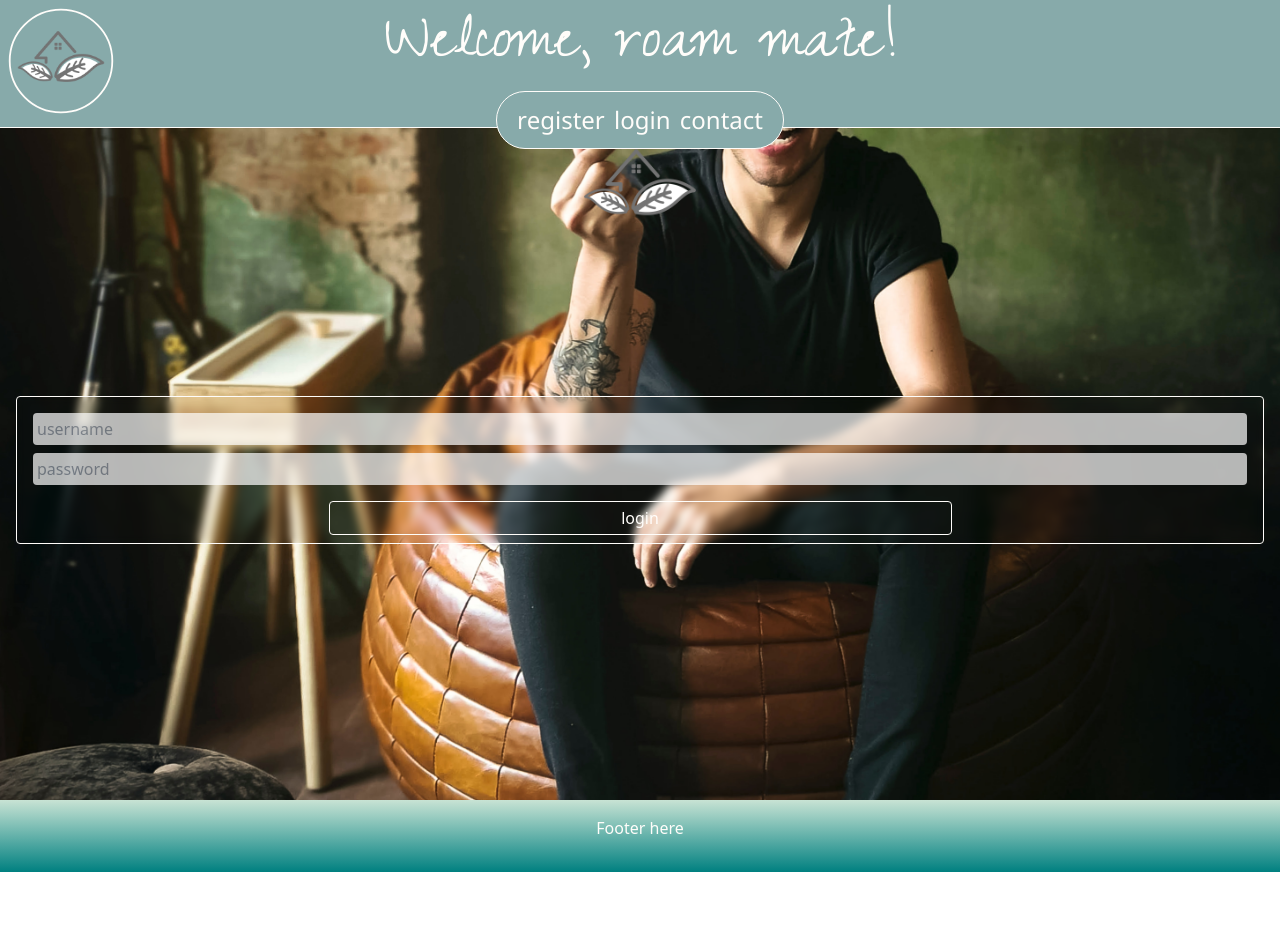
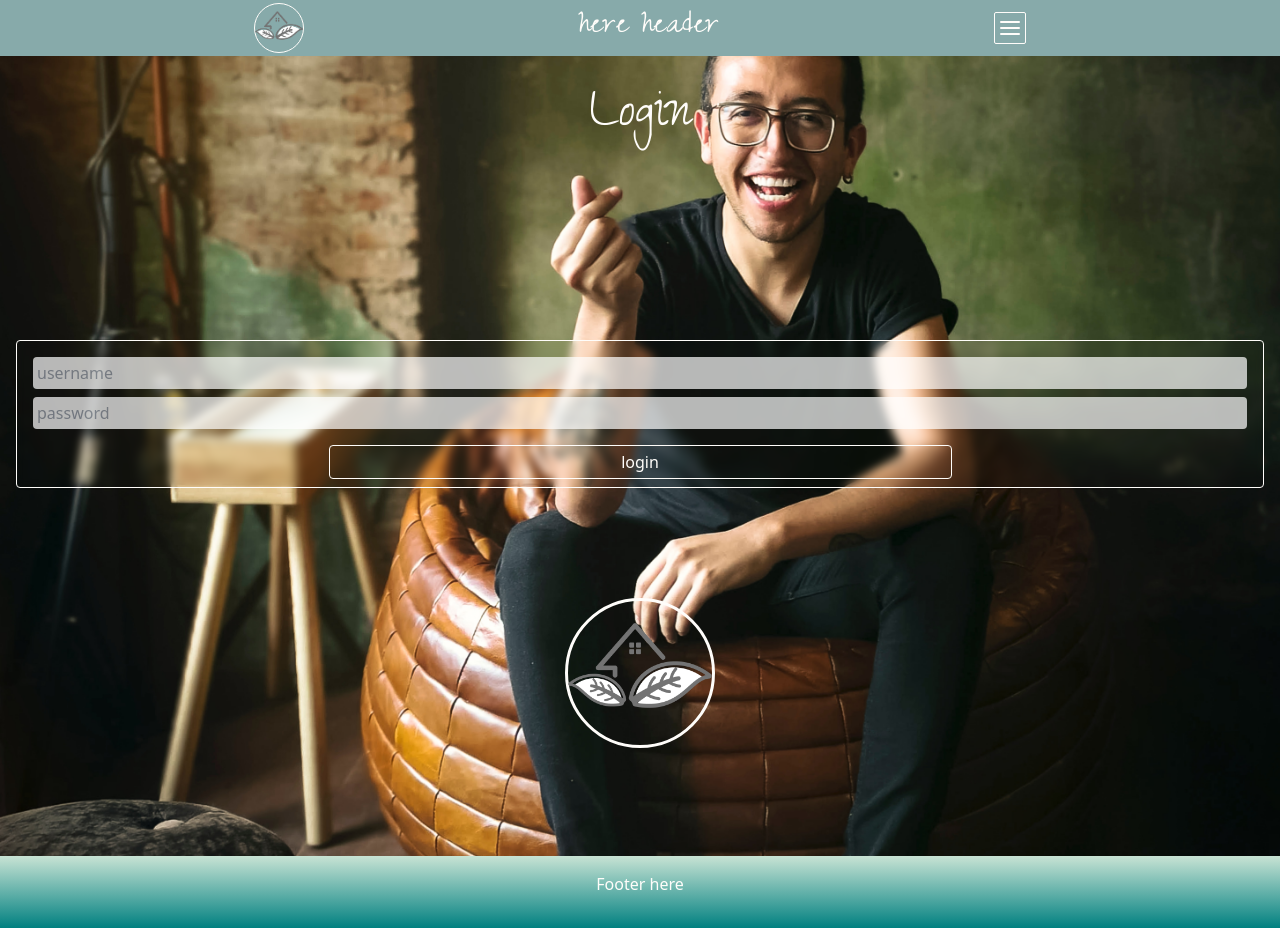
Before and after one commit to pietow/client-react, a React (Create React App) app: page /login in a window 1280 px wide. Before the commit the page ends 872 px from the top, so only its background shows below. Built offline with nearby package versions, Linux system fonts and the light colour scheme.

Commit message:
style: adjust general styling

```diff
--- a/src/App.js
+++ b/src/App.js
@@ -21,8 +21,8 @@ export default function App() {
 
     return (
         <BrowserRouter>
-            <HeaderLarge/>
-            {/* <Header toggle={toggle} setToggle={setToggle} toggleBurger={toggleBurger}/> */}
+            {/* <HeaderLarge/> */}
+            <Header toggle={toggle} setToggle={setToggle} toggleBurger={toggleBurger}/>
 
 
             <div className={toggle ? "transition duration-75 blur ease-in saturate-50" : "transition duration-50 ease-in"}>
--- a/src/components/Header/Header.jsx
+++ b/src/components/Header/Header.jsx
@@ -17,7 +17,7 @@ export default function Header({toggle, setToggle, toggleBurger}) {
 
   return (
       <header className="flex flex-row space-x-5 items-center justify-evenly h-14 sticky top-0 z-10 bg-teal-normal">
-        <Logo />
+        <a href="/" className='border border-best-white rounded-full'><Logo /></a>
         <h1 className="text-best-white font-zeyada text-4xl">here header</h1>
         <div ref={ref}>
           <div onClick={e => toggleBurger(e)} className={toggle ? "transition duration-300 ease-in-out rotate-180 hover:bg-teal-bright active:bg-light-orange" : "ease-in-out transition duration-300 hover:bg-teal-bright active:bg-light-orange"}>
--- a/src/components/Hero/Hero.jsx
+++ b/src/components/Hero/Hero.jsx
@@ -6,8 +6,8 @@ import Logo from '../Logo'
 const Hero = () => {
     return (
 
-        <section className="md:flex md:flex-col w-full h-screen bg-hero bg-cover bg-center">
-            <div className="w-1/2 overflow-hidden text-center m-auto bg-morning-sky-blue p-24 opacity-70 border border-best-white rounded-full">
+        <section className="md:flex md:flex-col w-full h-screen ">
+            <div className="w-1/2 overflow-hidden text-center m-auto p-24 opacity-70  bg-morning-sky-blue border border-best-white rounded-full">{/* backdrop-blur-sm */}
                 <figure className="flex justify-center mb-10 scale-[5]">
                     <Logo />
                 </figure>
--- a/src/components/RegisterInputs/inputList.js
+++ b/src/components/RegisterInputs/inputList.js
@@ -13,7 +13,7 @@ export default function InputList({data, setData}) {
 
     return (
     <>
-        {inputList.map(x => <input key={x[0]} onChange={e => setData(data, data[x[0]] = e.target.value)} className="p-1 m-1 rounded-md" type={x[1]} id={x[0]} name={x[0]} placeholder={x[2] + " *"}/>)}
+        {inputList.map(x => <input key={x[0]} onChange={e => setData(data, data[x[0]] = e.target.value)} className="mt-4 mx-4 p-1 rounded opacity-70" type={x[1]} id={x[0]} name={x[0]} placeholder={x[2] + " *"}/>)}
     </>
   )
 }
--- a/src/pages/Dashboard.js
+++ b/src/pages/Dashboard.js
@@ -1,6 +1,6 @@
 import React from 'react'
 import Logo from '../components/Logo'
-// import PrevNextButtons from '../components/PrevNextButtons'
+import PrevNextButtons from '../components/PrevNextButtons'
 import DashboardSection from '../components/DashboardSection'
 import {useState} from 'react'
 import DashboardPic from '../components/DashboardPic'
@@ -34,6 +34,7 @@ export default function Dashboard() {
           <button onClick={getUser} className="active:bg-light-orange hover:outline-1 m-1 hover:drop-shadow hover:outline-teal-dark rounded-md bg-pistachio-normal p-2">fetch data</button>
       <DashboardSection heading={'name'} randomData={randomData[0]?.fname + ' ' + randomData[0]?.lname}/>
       <DashboardSection heading={'email address'} randomData={randomData[0]?.email}/>
+      <PrevNextButtons />
       <Logo />
     </div>
   )
--- a/src/pages/Home.js
+++ b/src/pages/Home.js
@@ -6,7 +6,7 @@ export default function Home() {
 
 
   return (
-    <main>
+    <main className="bg-hero bg-center bg-cover bg-fixed">
         <Hero />
         <Features />
     </main>
--- a/src/pages/Login.js
+++ b/src/pages/Login.js
@@ -1,6 +1,6 @@
 /** @format */
 import React, { useState } from 'react'
-import Logo_Big from '../assets/img/logo-big.png'
+import Logo from '../components/Logo'
 
 export default function Login() {
 
@@ -21,13 +21,10 @@ export default function Login() {
 
     return (
 
-        <main className="bg-login bg-content bg-center bg-cover h-screen">
-            <h1 className="text-best-white text-6xl font-zeyada text-center pt-8">Login</h1>
-            <figure className="w-28 h-28 mx-auto pt-10">
-                    <img className="" src={Logo_Big} alt="roam mate logo"/>
-                    <figcaption></figcaption>
-                </figure>
-            <form onSubmit={onSubmit} className="backdrop-blur-sm relative flex flex-col border-best-white border mx-4 rounded top-48 absolute">{/*  */}
+        <main className="bg-login bg-center bg-cover bg-fixed h-screen">
+            <h1 className="text-best-white text-6xl font-zeyada text-center py-8">Login</h1>
+
+            <form onSubmit={onSubmit} className="backdrop-blur-sm flex flex-col border-best-white border mx-4 my-40 rounded">{/*  */}
                      <input
                         className="mt-4 mx-4 p-1 rounded opacity-70"
                         type="text"
@@ -49,6 +46,10 @@ export default function Login() {
                         login
                     </button>
                 </form>
+
+                <div className="w-fit scale-[3] mx-auto border border-best-white rounded-full">
+                <a href="/"><Logo /></a>
+            </div>
         </main>
     )
 }
--- a/src/pages/Register.js
+++ b/src/pages/Register.js
@@ -1,4 +1,4 @@
-import Logo_Big from '../assets/img/logo-big.png'
+import Logo from '../components/Logo'
 import {useState} from 'react'
 import RegisterInputs from '../components/RegisterInputs';
 
@@ -20,19 +20,19 @@ export default function Register() {
   }
 
   return (
-    <main className="flex h-screen flex-col items-center space-y-10 bg-gradient-to-t from-pistachio-normal to-apricot-bright">
-        <h1 className="font-zeyada text-5xl mt-8 text-gray-dark">Register Page</h1>
+    <main className="h-screen bg-register bg-fixed bg-cover bg-center">
+        <h1 className="font-zeyada text-center text-6xl py-8 text-best-white">Register</h1>
 
-      <section className="flex flex-col items-center gap-y-1 bg-apricot-bright m-4 rounded-md drop-shadow-md">
-        <form className="p-4">
-          <RegisterInputs data={data} setData={setData} />
-          <input onClick={submit} className="active:bg-light-orange hover:outline-1 m-1 hover:drop-shadow hover:outline-teal-dark rounded-md bg-pistachio-normal p-2" type="submit" value="Become a Member"/>
-        </form>
-      </section>
-      <figure className="w-20 h-20">
-            <img className="" src={Logo_Big} alt="roam mate logo"/>
-          <figcaption></figcaption>
-        </figure>
+
+          <form onSubmit={submit} className="backdrop-blur-sm flex flex-col border-best-white border mx-4 mb-40 rounded">
+            <RegisterInputs data={data} setData={setData} />
+            <button onClick={submit} className="mx-auto my-4 p-1 border border-best-white text-best-white rounded w-1/2" type="submit" value="Become a Member">Become Member</button>
+          </form>
+
+
+        <div className="w-fit scale-[3] mx-auto border border-best-white rounded-full">
+          <a href="/"><Logo /></a>
+        </div>
     </main>
   );
 }
--- a/tailwind.config.js
+++ b/tailwind.config.js
@@ -48,7 +48,8 @@ module.exports = {
         hero: "url('/src/assets/img/toa-heftiba-Bm-N1gh4AUs-unsplash.jpg')",
         logo: "url('/src/assets/img/logo-big.png')",
         login: "url('/src/assets/img/alejandro-cartagena-eqzcs-hNvN0-unsplash.jpg')",
-        backpacker: "url('/src/assets/img/mukuko-studio-tPKQwYHy8q4-unsplash.jpg')"
+        backpacker: "url('/src/assets/img/mukuko-studio-tPKQwYHy8q4-unsplash.jpg')",
+        register: "url('/src/assets/img/tobias-tullius-pb7gfl7_Ni8-unsplash.jpg')"
       }),
       fontFamily: {
         zeyada: ["zeyada", "cursive"],
```
